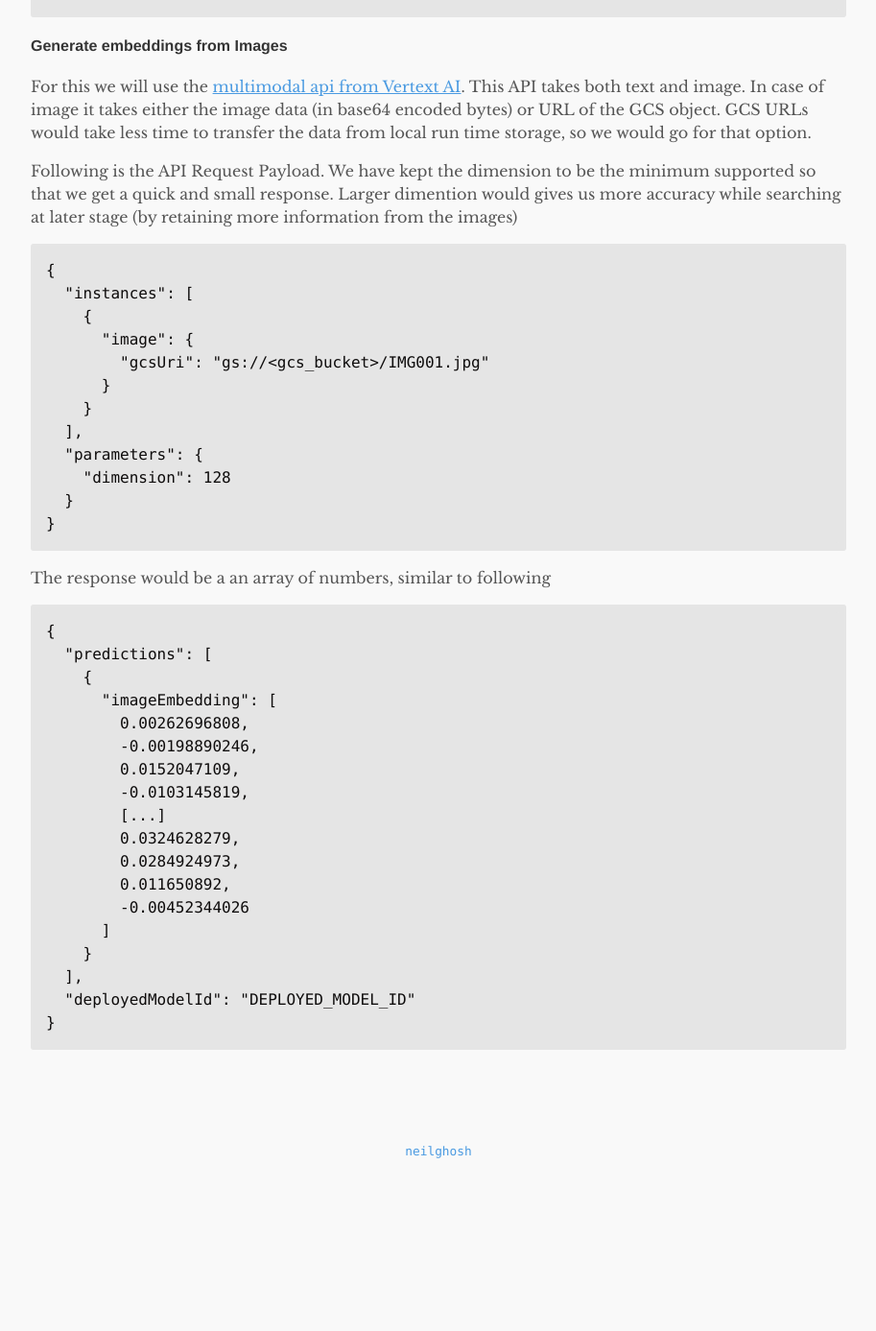
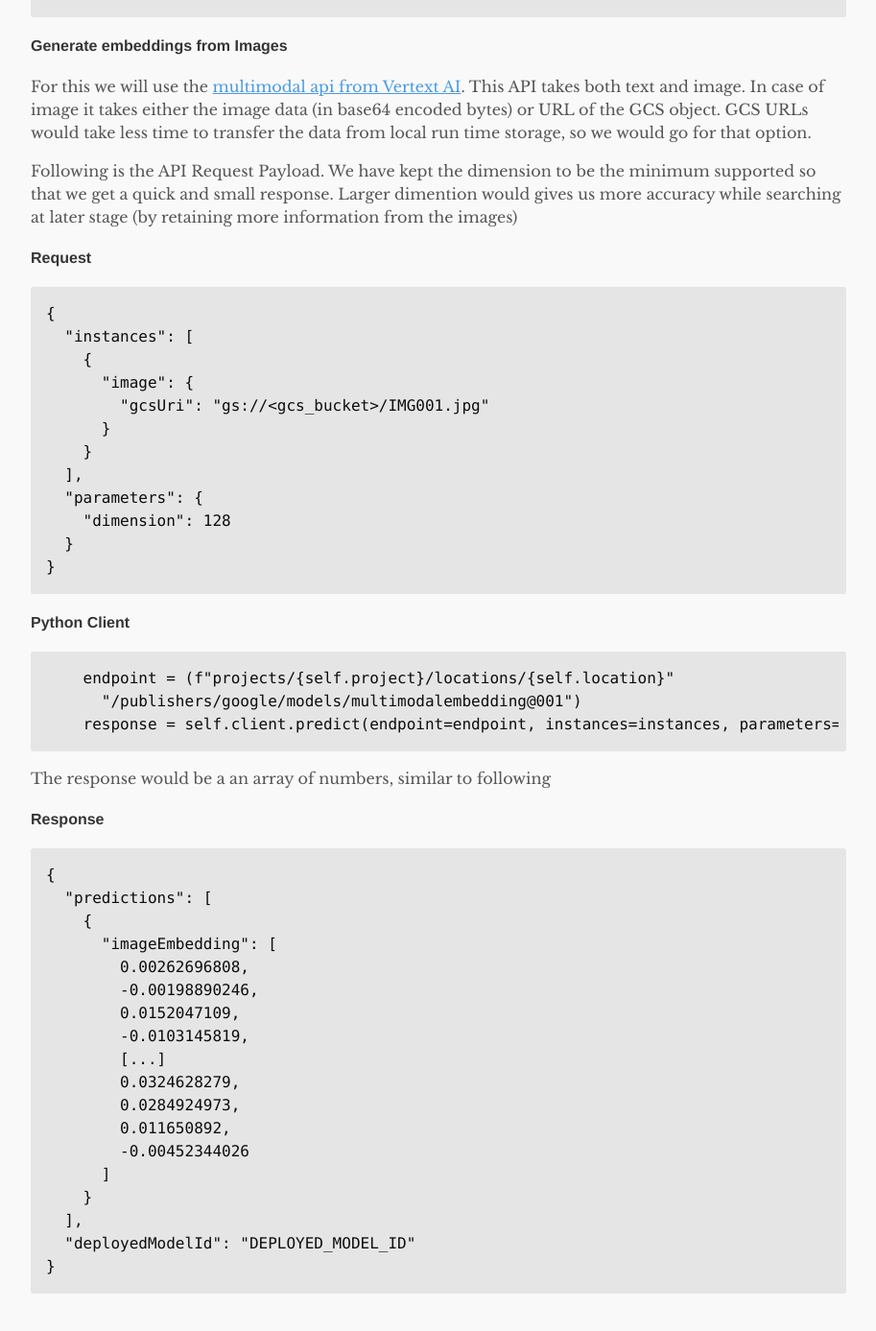
Before and after one commit to neilghosh/neilghosh.github.io, a Jekyll site: the page built from _posts/2023/2023-12-02-embeddings-prediction-using-vertext-ai-and-vector-database.md.md, in a window 1280 px wide and 1400 px high, scrolled down 1138 px. Shown: the top 1387 px of the window at 96% size, without its empty margins (183-1096 px from the left). Built offline with Jekyll 4.4.1, drawn with Linux system fonts in a browser that asks for light colours; before the commit the page ends 2396 px from its top, so only the background shows below that.

Commit message:
_posts/2023/2023-12-02-embeddings-prediction-using-vertext-ai-and-vector-database.md.md updated from https://stackedit.io/

````diff
--- a/_posts/2023/2023-12-02-embeddings-prediction-using-vertext-ai-and-vector-database.md.md
+++ b/_posts/2023/2023-12-02-embeddings-prediction-using-vertext-ai-and-vector-database.md.md
@@ -27,7 +27,7 @@ For this we will use the [multimodal api from Vertext AI](https://cloud.google.c
 
 Following is the API Request Payload. We have kept the dimension to be the minimum supported so that we get a quick and small response. Larger dimention would gives us more accuracy while searching at later stage (by retaining more information from the images)
 
-
+#### Request
 ```
 {
   "instances": [
@@ -42,7 +42,15 @@ Following is the API Request Payload. We have kept the dimension to be the minim
   }
 }
 ```
+#### Python Client
+```
+    endpoint = (f"projects/{self.project}/locations/{self.location}"
+      "/publishers/google/models/multimodalembedding@001")
+    response = self.client.predict(endpoint=endpoint, instances=instances, parameters=parameters)
+```
+
 The response would be a an array of numbers, similar to following
+#### Response
 ```
 {
   "predictions": [
````
Also changed, not shown: other parts of _posts/2023/2023-12-02-embeddings-prediction-using-vertext-ai-and-vector-database.md.md (+1 -1 lines).
